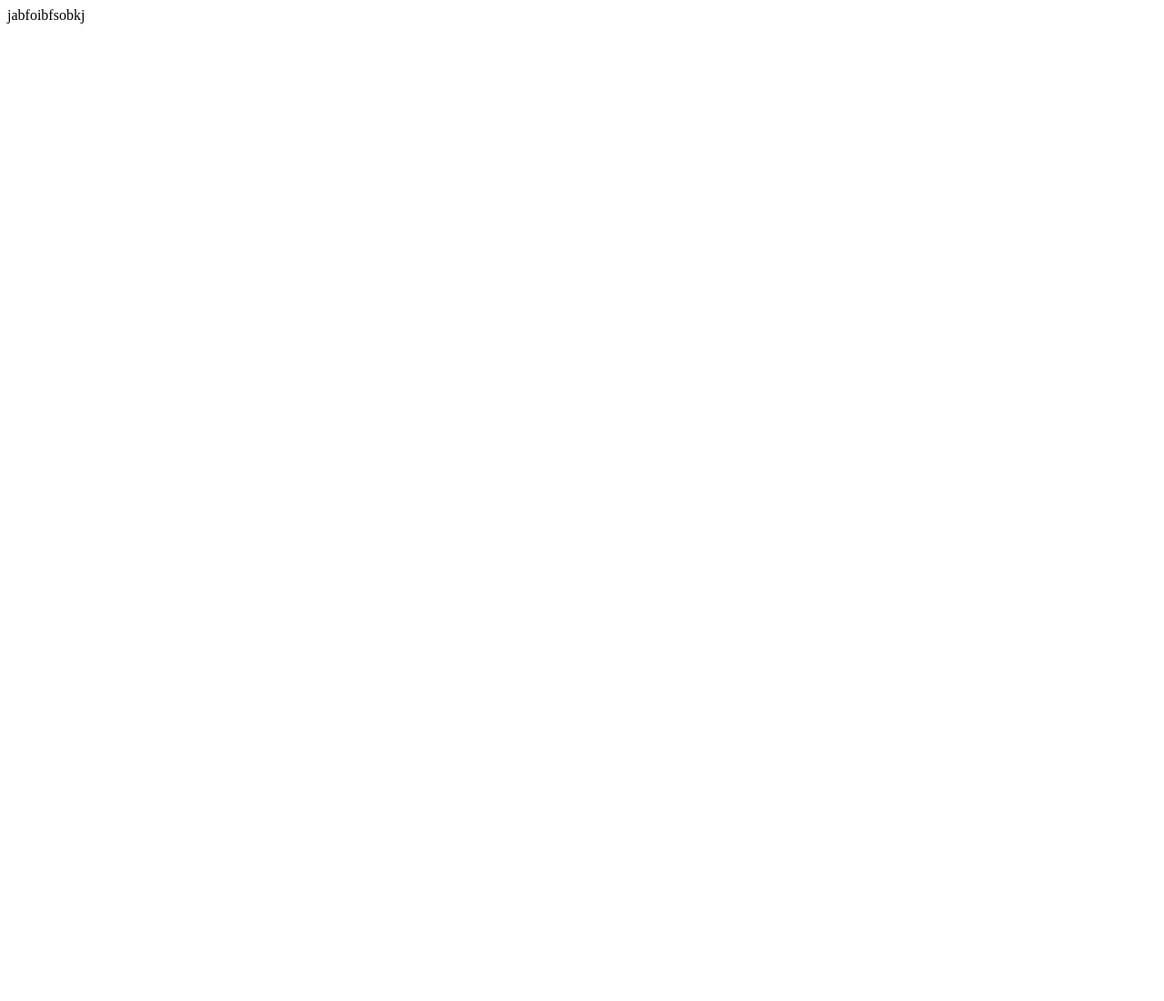
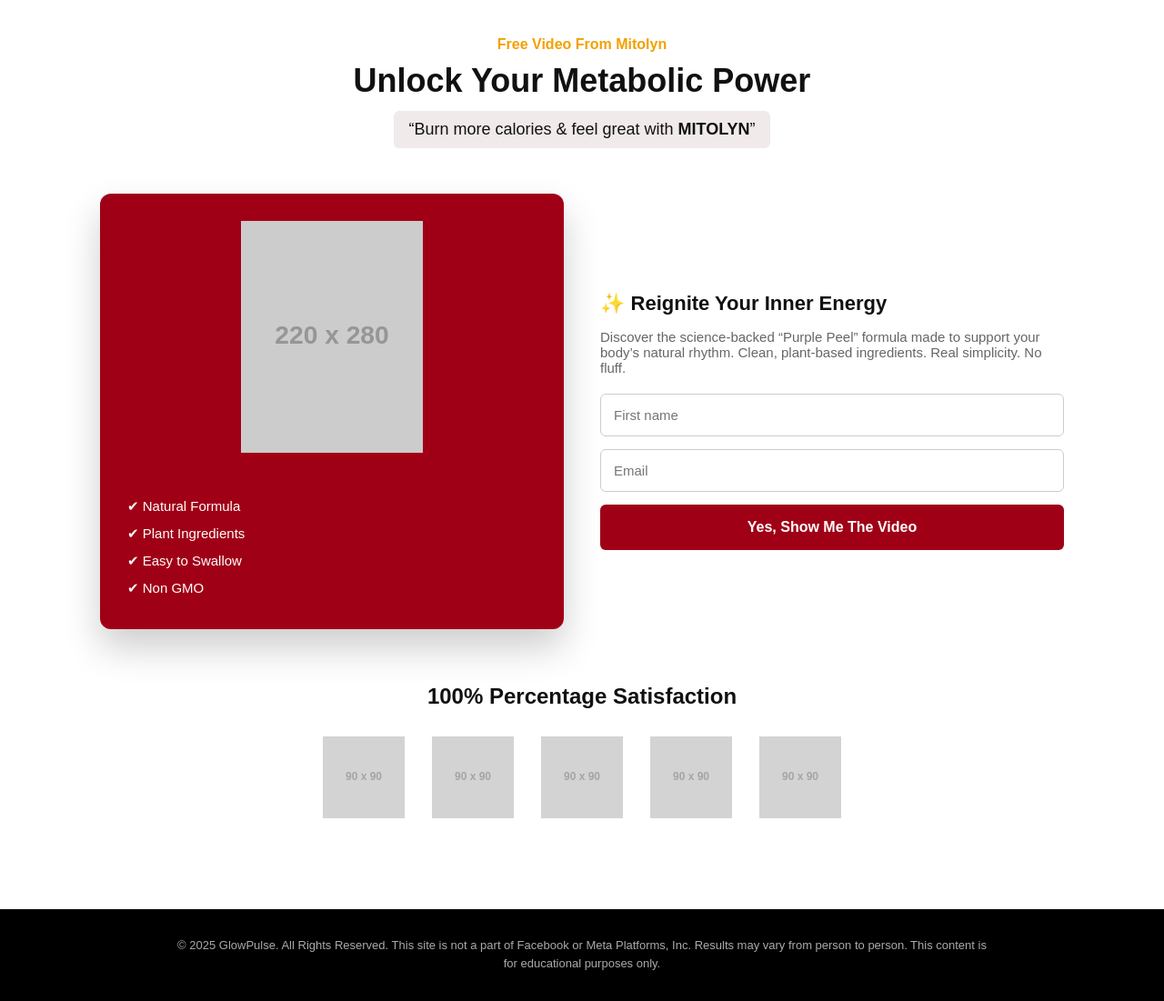
Before and after one commit to wonderful809/super-goggles, a plain HTML site: page mitolyn/index.html in a window 1280 px wide. Shown: the whole page at 91% size. Before the commit the page ends 800 px from the top, so only its background shows below. Drawn offline with Linux system fonts and the light colour scheme; placeholder pictures from the web are drawn by us.

Commit message:
Create Mitolyn landing page with HTML and CSS
Added a complete HTML structure with styling and content for the Mitolyn landing page.

```diff
--- a/mitolyn/index.html
+++ b/mitolyn/index.html
@@ -1 +1,238 @@
-<p>jabfoibfsobkj</p>
+<!DOCTYPE html>
+<html lang="en">
+<head>
+  <meta charset="UTF-8" />
+  <meta name="viewport" content="width=device-width, initial-scale=1.0"/>
+  <title>Unlock Your Metabolic Power</title>
+
+  <style>
+    :root {
+      --primary: #a00016;
+      --secondary: #6b0010;
+      --text-dark: #111;
+      --text-light: #666;
+      --bg-light: #faf7f6;
+    }
+
+    * {
+      box-sizing: border-box;
+      font-family: Arial, Helvetica, sans-serif;
+    }
+
+    body {
+      margin: 0;
+      background: #fff;
+      color: var(--text-dark);
+    }
+
+    .container {
+      max-width: 1100px;
+      margin: auto;
+      padding: 40px 20px;
+    }
+
+    /* HEADER */
+    .top-text {
+      text-align: center;
+      color: #f2a100;
+      font-weight: 600;
+      margin-bottom: 10px;
+    }
+
+    h1 {
+      text-align: center;
+      font-size: 36px;
+      margin: 0;
+    }
+
+    .subline {
+      text-align: center;
+      margin-top: 12px;
+      font-size: 18px;
+      background: #f1eaea;
+      display: inline-block;
+      padding: 10px 16px;
+      border-radius: 6px;
+    }
+
+    /* MAIN GRID */
+    .grid {
+      display: grid;
+      grid-template-columns: 1fr 1fr;
+      gap: 40px;
+      margin-top: 50px;
+      align-items: center;
+    }
+
+    /* PRODUCT CARD */
+    .product-card {
+      background: var(--primary);
+      border-radius: 12px;
+      padding: 30px;
+      color: #fff;
+      box-shadow: 0 20px 40px rgba(0,0,0,0.2);
+      text-align: center;
+    }
+
+    .product-card img {
+      width: 200px;
+      margin-bottom: 20px;
+    }
+
+    .learn-list {
+      text-align: left;
+      margin-top: 20px;
+      line-height: 2;
+      font-size: 15px;
+    }
+
+    /* FORM */
+    .form-box h3 {
+      font-size: 22px;
+      margin-bottom: 10px;
+    }
+
+    .form-box p {
+      color: var(--text-light);
+      font-size: 15px;
+      margin-bottom: 20px;
+    }
+
+    .form-box input {
+      width: 100%;
+      padding: 14px;
+      margin-bottom: 14px;
+      border-radius: 6px;
+      border: 1px solid #ccc;
+      font-size: 15px;
+    }
+
+    .btn {
+      width: 100%;
+      padding: 16px;
+      background: var(--primary);
+      color: #fff;
+      border: none;
+      font-size: 16px;
+      border-radius: 6px;
+      cursor: pointer;
+      font-weight: bold;
+    }
+
+    .btn:hover {
+      background: var(--secondary);
+    }
+
+    /* BADGES */
+    .badges {
+      margin-top: 60px;
+      text-align: center;
+    }
+
+    .badges h2 {
+      margin-bottom: 30px;
+    }
+
+    .badge-row {
+      display: flex;
+      justify-content: center;
+      gap: 30px;
+      flex-wrap: wrap;
+    }
+
+    .badge {
+      width: 90px;
+      opacity: 0.85;
+    }
+
+    /* FOOTER */
+    footer {
+      background: #000;
+      color: #aaa;
+      padding: 30px 20px;
+      font-size: 13px;
+      text-align: center;
+      margin-top: 60px;
+    }
+
+    footer p {
+      max-width: 900px;
+      margin: auto;
+      line-height: 1.6;
+    }
+
+    /* RESPONSIVE */
+    @media (max-width: 900px) {
+      .grid {
+        grid-template-columns: 1fr;
+      }
+    }
+  </style>
+</head>
+<body>
+
+  <div class="container">
+    <div class="top-text">Free Video From Mitolyn</div>
+
+    <h1>Unlock Your Metabolic Power</h1>
+
+    <div style="text-align:center;">
+      <div class="subline">
+        “Burn more calories & feel great with <b>MITOLYN</b>”
+      </div>
+    </div>
+
+    <div class="grid">
+      <!-- LEFT -->
+      <div class="product-card">
+        <img src="https://via.placeholder.com/220x280?text=MITOLYN" alt="Mitolyn Bottle">
+
+        <div class="learn-list">
+          ✔ Natural Formula<br>
+          ✔ Plant Ingredients<br>
+          ✔ Easy to Swallow<br>
+          ✔ Non GMO
+        </div>
+      </div>
+
+      <!-- RIGHT -->
+      <div class="form-box">
+        <h3>✨ Reignite Your Inner Energy</h3>
+        <p>
+          Discover the science-backed “Purple Peel” formula made to support your body’s natural rhythm.
+          Clean, plant-based ingredients. Real simplicity. No fluff.
+        </p>
+
+        <form>
+          <input type="text" placeholder="First name" required>
+          <input type="email" placeholder="Email" required>
+          <button class="btn">Yes, Show Me The Video</button>
+        </form>
+      </div>
+    </div>
+
+    <!-- BADGES -->
+    <div class="badges">
+      <h2>100% Percentage Satisfaction</h2>
+      <div class="badge-row">
+        <img class="badge" src="https://via.placeholder.com/90?text=GMP">
+        <img class="badge" src="https://via.placeholder.com/90?text=FDA">
+        <img class="badge" src="https://via.placeholder.com/90?text=Natural">
+        <img class="badge" src="https://via.placeholder.com/90?text=USA">
+        <img class="badge" src="https://via.placeholder.com/90?text=Non+GMO">
+      </div>
+    </div>
+  </div>
+
+  <!-- FOOTER -->
+  <footer>
+    <p>
+      © 2025 GlowPulse. All Rights Reserved.
+      This site is not a part of Facebook or Meta Platforms, Inc.
+      Results may vary from person to person.
+      This content is for educational purposes only.
+    </p>
+  </footer>
+
+</body>
+</html>
```
